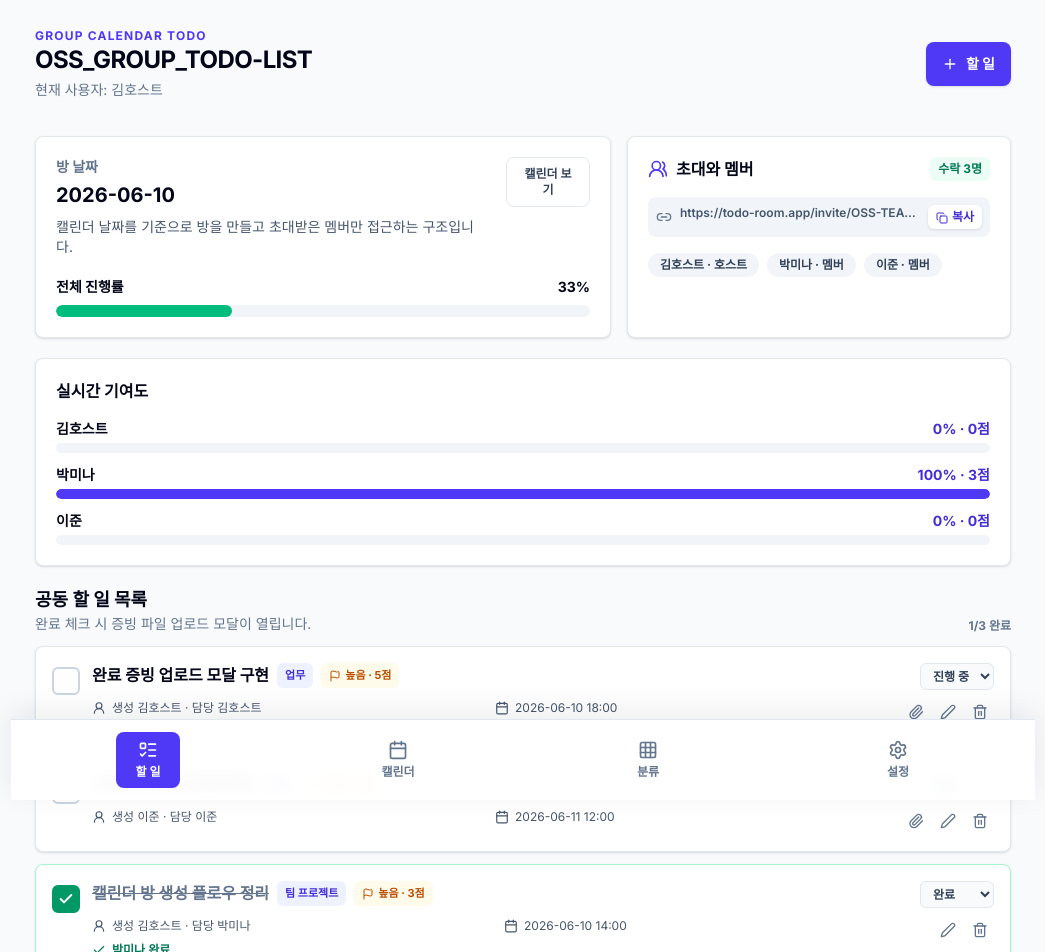
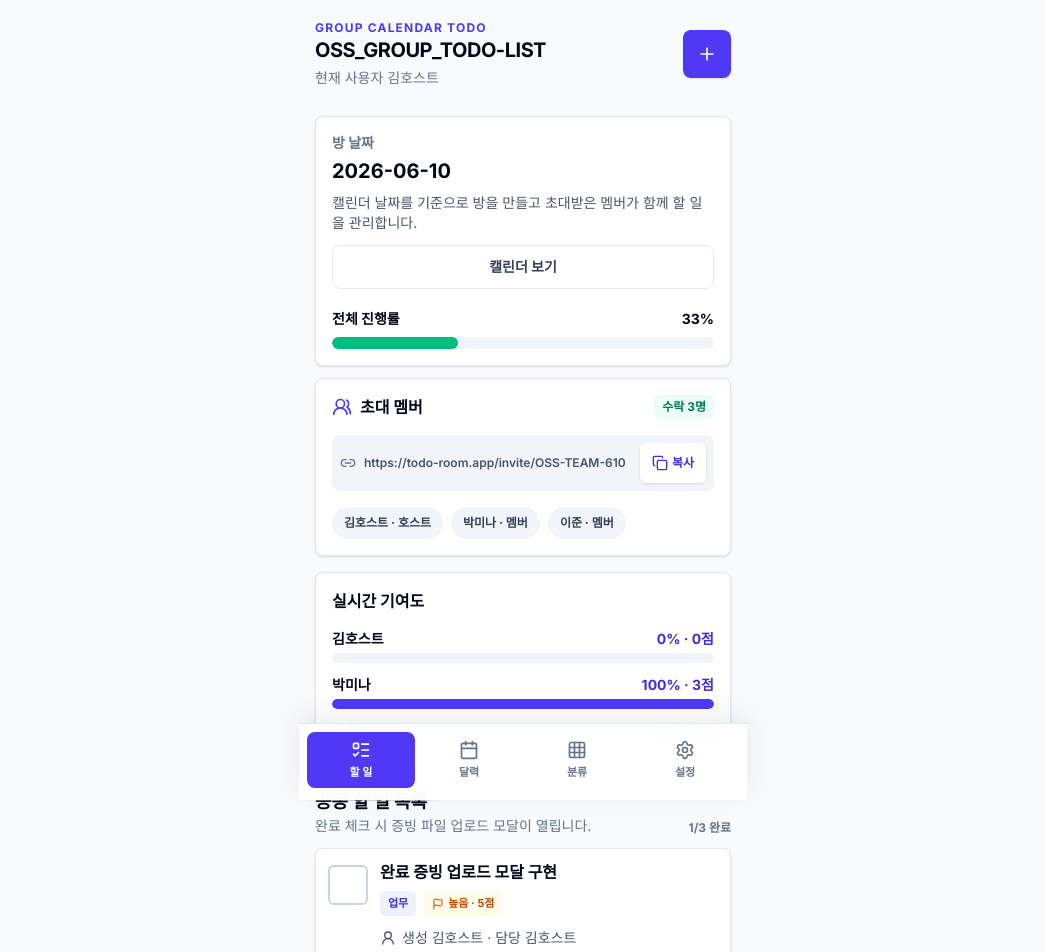
Before and after one commit to S3unghyun/OSS_Project, a React (Vite) app: page / in a window 1280 px wide. Shown: the top 952 px of the page, without its empty margins (117-1162 px from the left). Built offline with nearby package versions, Linux system fonts and the light colour scheme.

Commit message:
fix code , ui

```diff
--- a/src/App.tsx
+++ b/src/App.tsx
@@ -36,7 +36,7 @@ const INITIAL_TASKS: Task[] = [
   {
     id: 'task-1',
     roomId: 'room-1',
-    title: '캘린더 방 생성 플로우 정리',
+    title: '캘린더 기반 생성 플로우 정리',
     priority: 'High',
     category: 'Team Project',
     status: 'Completed',
@@ -47,7 +47,7 @@ const INITIAL_TASKS: Task[] = [
     assigneeId: 'u-mina',
     completedById: 'u-mina',
     completedAt: Date.now() - 7200000,
-    completionNote: '초대 링크 화면까지 검토 완료',
+    completionNote: '초대 링크 화면까지 검수 완료',
     postponeCount: 0
   },
   {
@@ -90,7 +90,7 @@ const INITIAL_SETTINGS: AppSettings = {
 
 const tabLabel: Record<TabType, string> = {
   'All Tasks': '할 일',
-  Calendar: '캘린더',
+  Calendar: '달력',
   Categories: '분류',
   Settings: '설정'
 };
@@ -291,7 +291,7 @@ export default function App() {
       ...INITIAL_ROOM,
       id: `room-${Date.now()}`,
       date: dateStr,
-      name: `${dateStr} 협업방`,
+      name: `${dateStr} 작업방`,
       inviteCode: `https://todo-room.app/invite/${Math.random().toString(36).slice(2, 9).toUpperCase()}`
     };
     setRoom(nextRoom);
@@ -322,7 +322,7 @@ export default function App() {
 
   return (
     <div className={`min-h-screen font-sans transition-colors ${settings.darkMode ? 'bg-slate-900 text-slate-50' : 'bg-slate-50 text-slate-950'}`}>
-      <div className="mx-auto flex min-h-screen max-w-5xl flex-col px-4 pb-24 pt-3 sm:px-6">
+      <div className="mx-auto flex min-h-screen w-full max-w-md flex-col px-3 pb-24 pt-2 sm:px-4">
         <main className="flex-1">
           {activeTab === 'All Tasks' && (
             <AllTasksView
@@ -375,7 +375,7 @@ export default function App() {
           )}
         </main>
 
-        <nav className="fixed bottom-0 left-0 right-0 z-40 mx-auto flex max-w-5xl items-center justify-around border-t border-slate-200 bg-white/95 px-3 py-3 shadow-[0_-8px_30px_rgba(15,23,42,0.08)] backdrop-blur dark:border-slate-700 dark:bg-slate-900/95">
+        <nav className="fixed bottom-0 left-0 right-0 z-40 mx-auto flex w-full max-w-md items-center justify-around border-t border-slate-200 bg-white/95 px-2 pb-[max(0.75rem,env(safe-area-inset-bottom))] pt-2 shadow-[0_-8px_30px_rgba(15,23,42,0.08)] backdrop-blur dark:border-slate-700 dark:bg-slate-900/95">
           {[
             { tab: 'All Tasks' as const, icon: <ListTodo className="h-5 w-5" /> },
             { tab: 'Calendar' as const, icon: <Calendar className="h-5 w-5" /> },
@@ -385,7 +385,7 @@ export default function App() {
             <button
               key={item.tab}
               onClick={() => setActiveTab(item.tab)}
-              className={`flex min-w-16 flex-col items-center gap-1 rounded-lg px-3 py-2 text-xs font-bold transition ${
+              className={`flex min-h-14 min-w-0 flex-1 flex-col items-center justify-center gap-1 rounded-lg px-2 py-2 text-[11px] font-bold transition ${
                 activeTab === item.tab ? 'bg-indigo-600 text-white' : 'text-slate-500 hover:bg-slate-100 dark:hover:bg-slate-800'
               }`}
             >
--- a/src/components/AllTasksView.tsx
+++ b/src/components/AllTasksView.tsx
@@ -58,28 +58,27 @@ export default function AllTasksView({
   };
 
   return (
-    <div className="space-y-5 pb-8">
-      <header className="sticky top-0 z-30 flex items-center justify-between bg-slate-50/90 py-4 backdrop-blur dark:bg-slate-900/90">
-        <div>
+    <div className="space-y-4 pb-8">
+      <header className="sticky top-0 z-30 flex items-center justify-between gap-3 bg-slate-50/90 py-3 backdrop-blur dark:bg-slate-900/90">
+        <div className="min-w-0">
           <p className="text-xs font-bold uppercase tracking-widest text-indigo-600">Group Calendar Todo</p>
-          <h1 className="text-2xl font-black tracking-tight">{room.name}</h1>
-          <p className="mt-1 text-sm text-slate-500">현재 사용자: {currentUser.name}</p>
+          <h1 className="break-words text-xl font-black tracking-tight">{room.name}</h1>
+          <p className="mt-1 truncate text-sm text-slate-500">현재 사용자 {currentUser.name}</p>
         </div>
-        <button onClick={onOpenNewTaskModal} className="flex items-center gap-2 rounded-lg bg-indigo-600 px-4 py-3 text-sm font-bold text-white shadow-sm hover:bg-indigo-700">
-          <Plus className="h-4 w-4" />
-          할 일
+        <button onClick={onOpenNewTaskModal} className="flex h-12 w-12 shrink-0 items-center justify-center rounded-lg bg-indigo-600 text-white shadow-sm hover:bg-indigo-700" title="할 일 추가">
+          <Plus className="h-5 w-5" />
         </button>
       </header>
 
-      <section className="grid gap-4 lg:grid-cols-[1.2fr_0.8fr]">
-        <div className="rounded-lg border border-slate-200 bg-white p-5 shadow-sm dark:border-slate-700 dark:bg-slate-800">
-          <div className="flex items-start justify-between gap-4">
-            <div>
+      <section className="grid gap-3">
+        <div className="rounded-lg border border-slate-200 bg-white p-4 shadow-sm dark:border-slate-700 dark:bg-slate-800">
+          <div className="flex flex-col gap-3">
+            <div className="min-w-0">
               <p className="text-sm font-bold text-slate-500">방 날짜</p>
               <h2 className="mt-1 text-xl font-black">{room.date}</h2>
-              <p className="mt-2 text-sm text-slate-600 dark:text-slate-300">캘린더 날짜를 기준으로 방을 만들고 초대받은 멤버만 접근하는 구조입니다.</p>
+              <p className="mt-2 text-sm text-slate-600 dark:text-slate-300">캘린더 날짜를 기준으로 방을 만들고 초대받은 멤버가 함께 할 일을 관리합니다.</p>
             </div>
-            <button onClick={() => onNavigateToTab('Calendar')} className="rounded-lg border border-slate-200 px-3 py-2 text-xs font-bold text-slate-700 hover:bg-slate-50 dark:border-slate-600 dark:text-slate-200">
+            <button onClick={() => onNavigateToTab('Calendar')} className="min-h-11 rounded-lg border border-slate-200 px-3 py-2 text-sm font-bold text-slate-700 hover:bg-slate-50 dark:border-slate-600 dark:text-slate-200">
               캘린더 보기
             </button>
           </div>
@@ -95,20 +94,20 @@ export default function AllTasksView({
           </div>
         </div>
 
-        <div className="rounded-lg border border-slate-200 bg-white p-5 shadow-sm dark:border-slate-700 dark:bg-slate-800">
-          <div className="flex items-center justify-between">
+        <div className="rounded-lg border border-slate-200 bg-white p-4 shadow-sm dark:border-slate-700 dark:bg-slate-800">
+          <div className="flex items-center justify-between gap-3">
             <h2 className="flex items-center gap-2 text-base font-black">
               <UsersRound className="h-5 w-5 text-indigo-600" />
-              초대와 멤버
+              초대 멤버
             </h2>
-            <span className="rounded-md bg-emerald-50 px-2 py-1 text-xs font-bold text-emerald-700">수락 {room.members.length}명</span>
+            <span className="shrink-0 rounded-md bg-emerald-50 px-2 py-1 text-xs font-bold text-emerald-700">수락 {room.members.length}명</span>
           </div>
 
-          <div className="mt-4 flex gap-2 rounded-lg bg-slate-100 p-2 dark:bg-slate-900">
-            <Link2 className="mt-1 h-4 w-4 shrink-0 text-slate-500" />
+          <div className="mt-4 flex items-center gap-2 rounded-lg bg-slate-100 p-2 dark:bg-slate-900">
+            <Link2 className="h-4 w-4 shrink-0 text-slate-500" />
             <p className="min-w-0 flex-1 truncate text-xs font-semibold text-slate-600 dark:text-slate-300">{room.inviteCode}</p>
-            <button onClick={handleCopyInvite} className="rounded-md bg-white px-2 py-1 text-xs font-bold text-indigo-700 shadow-sm dark:bg-slate-800">
-              <Copy className="mr-1 inline h-3 w-3" />
+            <button onClick={handleCopyInvite} className="min-h-10 shrink-0 rounded-md bg-white px-3 py-2 text-xs font-bold text-indigo-700 shadow-sm dark:bg-slate-800">
+              <Copy className="mr-1 inline h-4 w-4" />
               {copied ? '복사됨' : '복사'}
             </button>
           </div>
@@ -117,7 +116,7 @@ export default function AllTasksView({
             {room.members.map((member) => {
               const user = getUser(users, member.userId);
               return (
-                <span key={member.userId} className="rounded-full bg-slate-100 px-3 py-1 text-xs font-bold text-slate-700 dark:bg-slate-700 dark:text-slate-100">
+                <span key={member.userId} className="rounded-full bg-slate-100 px-3 py-2 text-xs font-bold text-slate-700 dark:bg-slate-700 dark:text-slate-100">
                   {user?.name} · {member.role === 'Host' ? '호스트' : '멤버'}
                 </span>
               );
@@ -126,16 +125,16 @@ export default function AllTasksView({
         </div>
       </section>
 
-      <section className="rounded-lg border border-slate-200 bg-white p-5 shadow-sm dark:border-slate-700 dark:bg-slate-800">
+      <section className="rounded-lg border border-slate-200 bg-white p-4 shadow-sm dark:border-slate-700 dark:bg-slate-800">
         <h2 className="text-base font-black">실시간 기여도</h2>
         <div className="mt-4 space-y-3">
           {contributions.map((item) => {
             const user = getUser(users, item.userId);
             return (
               <div key={item.userId}>
-                <div className="mb-1 flex items-center justify-between text-sm">
-                  <span className="font-bold">{user?.name}</span>
-                  <span className="font-black text-indigo-700">{item.percentage}% · {item.score}점</span>
+                <div className="mb-1 flex items-center justify-between gap-3 text-sm">
+                  <span className="truncate font-bold">{user?.name}</span>
+                  <span className="shrink-0 font-black text-indigo-700">{item.percentage}% · {item.score}점</span>
                 </div>
                 <div className="h-2.5 overflow-hidden rounded-full bg-slate-100">
                   <div className="h-full rounded-full bg-indigo-600 transition-all" style={{ width: `${item.percentage}%` }} />
@@ -147,12 +146,12 @@ export default function AllTasksView({
       </section>
 
       <section className="space-y-3">
-        <div className="flex items-end justify-between">
-          <div>
+        <div className="flex items-end justify-between gap-3">
+          <div className="min-w-0">
             <h2 className="text-lg font-black">공동 할 일 목록</h2>
             <p className="text-sm text-slate-500">완료 체크 시 증빙 파일 업로드 모달이 열립니다.</p>
           </div>
-          <span className="text-xs font-bold text-slate-500">{completed}/{tasks.length} 완료</span>
+          <span className="shrink-0 text-xs font-bold text-slate-500">{completed}/{tasks.length} 완료</span>
         </div>
 
         {sortedTasks.length > 0 ? (
@@ -171,7 +170,7 @@ export default function AllTasksView({
             ))}
           </div>
         ) : (
-          <div className="rounded-lg border border-dashed border-slate-300 bg-white p-10 text-center text-sm font-semibold text-slate-500 dark:border-slate-700 dark:bg-slate-800">
+          <div className="rounded-lg border border-dashed border-slate-300 bg-white p-8 text-center text-sm font-semibold text-slate-500 dark:border-slate-700 dark:bg-slate-800">
             아직 등록된 할 일이 없습니다.
           </div>
         )}
--- a/src/components/CompletionUploadModal.tsx
+++ b/src/components/CompletionUploadModal.tsx
@@ -39,17 +39,17 @@ export default function CompletionUploadModal({ task, users, currentUserId, onCl
       };
     }
 
-    onComplete(task.id, note.trim() || '완료 증빙이 등록되었습니다.', attachment);
+    onComplete(task.id, note.trim() || '완료 증빙을 등록했습니다.', attachment);
     setNote('');
     setFile(null);
   };
 
   return (
-    <div className="fixed inset-0 z-50 flex items-center justify-center bg-slate-950/65 p-4 backdrop-blur">
-      <form onSubmit={handleSubmit} className="w-full max-w-lg rounded-lg bg-white p-5 shadow-2xl dark:bg-slate-900">
+    <div className="fixed inset-0 z-50 flex items-end justify-center bg-slate-950/65 p-0 backdrop-blur sm:items-center sm:p-4">
+      <form onSubmit={handleSubmit} className="w-full max-w-md rounded-t-lg bg-white p-4 pb-[max(1rem,env(safe-area-inset-bottom))] shadow-2xl dark:bg-slate-900 sm:rounded-lg">
         <div className="mb-5">
           <p className="text-xs font-black uppercase tracking-widest text-emerald-600">완료 처리</p>
-          <h2 className="mt-1 text-xl font-black">{task.title}</h2>
+          <h2 className="mt-1 break-words text-xl font-black">{task.title}</h2>
           <p className="mt-2 text-sm text-slate-500">
             {currentUser?.name}님이 완료자로 기록되고, 첨부 파일은 이 할 일의 완료 증빙으로 저장됩니다.
           </p>
@@ -60,9 +60,9 @@ export default function CompletionUploadModal({ task, users, currentUserId, onCl
           <textarea
             value={note}
             onChange={(event) => setNote(event.target.value)}
-            rows={3}
+            rows={4}
             placeholder="작업 결과나 확인 내용을 적어 주세요."
-            className="mt-2 w-full resize-none rounded-lg border border-slate-200 bg-slate-50 px-4 py-3 text-sm outline-none focus:border-emerald-500 dark:border-slate-700 dark:bg-slate-800"
+            className="mt-2 w-full resize-none rounded-lg border border-slate-200 bg-slate-50 px-4 py-3 text-base outline-none focus:border-emerald-500 dark:border-slate-700 dark:bg-slate-800"
           />
         </label>
 
@@ -71,16 +71,16 @@ export default function CompletionUploadModal({ task, users, currentUserId, onCl
           <input
             type="file"
             onChange={(event) => setFile(event.target.files?.[0] || null)}
-            className="mt-2 w-full rounded-lg border border-dashed border-slate-300 bg-slate-50 px-4 py-4 text-sm font-semibold dark:border-slate-700 dark:bg-slate-800"
+            className="mt-2 min-h-14 w-full rounded-lg border border-dashed border-slate-300 bg-slate-50 px-4 py-4 text-sm font-semibold dark:border-slate-700 dark:bg-slate-800"
           />
         </label>
 
-        <div className="mt-6 flex gap-2">
-          <button type="button" onClick={onClose} className="flex-1 rounded-lg border border-slate-200 px-4 py-3 text-sm font-black text-slate-700 hover:bg-slate-50 dark:border-slate-700 dark:text-slate-200">
+        <div className="mt-6 grid grid-cols-2 gap-2">
+          <button type="button" onClick={onClose} className="min-h-12 rounded-lg border border-slate-200 px-4 py-3 text-sm font-black text-slate-700 hover:bg-slate-50 dark:border-slate-700 dark:text-slate-200">
             취소
           </button>
-          <button type="submit" className="flex-1 rounded-lg bg-emerald-600 px-4 py-3 text-sm font-black text-white hover:bg-emerald-700">
-            업로드하고 완료
+          <button type="submit" className="min-h-12 rounded-lg bg-emerald-600 px-4 py-3 text-sm font-black text-white hover:bg-emerald-700">
+            업로드 후 완료
           </button>
         </div>
       </form>
--- a/src/components/TaskCard.tsx
+++ b/src/components/TaskCard.tsx
@@ -41,21 +41,21 @@ export default function TaskCard({ task, users, onToggleStatus, onStatusChange,
   const completedBy = getUserName(users, task.completedById);
 
   return (
-    <article className={`rounded-lg border bg-white p-4 shadow-sm transition dark:border-slate-700 dark:bg-slate-800 ${isCompleted ? 'border-emerald-200' : 'border-slate-200'}`}>
+    <article className={`rounded-lg border bg-white p-3 shadow-sm transition dark:border-slate-700 dark:bg-slate-800 ${isCompleted ? 'border-emerald-200' : 'border-slate-200'}`}>
       <div className="flex gap-3">
         <button
           onClick={() => onToggleStatus(task.id)}
-          className={`mt-1 flex h-7 w-7 shrink-0 items-center justify-center rounded-md border-2 transition ${
+          className={`mt-1 flex h-10 w-10 shrink-0 items-center justify-center rounded-md border-2 transition ${
             isCompleted ? 'border-emerald-600 bg-emerald-600 text-white' : 'border-slate-300 hover:border-indigo-500'
           }`}
           aria-label="완료 상태 변경"
         >
-          {isCompleted && <Check className="h-4 w-4 stroke-[3]" />}
+          {isCompleted && <Check className="h-5 w-5 stroke-[3]" />}
         </button>
 
         <div className="min-w-0 flex-1">
           <div className="flex flex-wrap items-center gap-2">
-            <h3 className={`truncate text-base font-bold ${isCompleted ? 'text-slate-500 line-through' : 'text-slate-950 dark:text-white'}`}>{task.title}</h3>
+            <h3 className={`min-w-full break-words text-base font-bold leading-snug ${isCompleted ? 'text-slate-500 line-through' : 'text-slate-950 dark:text-white'}`}>{task.title}</h3>
             <span className="rounded-md bg-indigo-50 px-2 py-1 text-[11px] font-bold text-indigo-700">{categoryLabel[task.category]}</span>
             <span className="rounded-md bg-amber-50 px-2 py-1 text-[11px] font-bold text-amber-700">
               <Flag className="mr-1 inline h-3 w-3" />
@@ -63,65 +63,65 @@ export default function TaskCard({ task, users, onToggleStatus, onStatusChange,
             </span>
           </div>
 
-          <div className="mt-3 grid gap-2 text-xs text-slate-600 dark:text-slate-300 sm:grid-cols-2">
-            <span className="flex items-center gap-1.5">
-              <UserRound className="h-3.5 w-3.5" />
-              생성 {creator} · 담당 {assignee}
+          <div className="mt-3 grid gap-2 text-sm text-slate-600 dark:text-slate-300">
+            <span className="flex min-w-0 items-center gap-1.5">
+              <UserRound className="h-4 w-4 shrink-0" />
+              <span className="min-w-0 truncate">생성 {creator} · 담당 {assignee}</span>
             </span>
-            <span className="flex items-center gap-1.5">
-              <Calendar className="h-3.5 w-3.5" />
-              {task.dueDate}
+            <span className="flex min-w-0 items-center gap-1.5">
+              <Calendar className="h-4 w-4 shrink-0" />
+              <span className="min-w-0 truncate">{task.dueDate}</span>
             </span>
             {task.completedById && (
-              <span className="flex items-center gap-1.5 font-semibold text-emerald-700">
-                <Check className="h-3.5 w-3.5" />
-                {completedBy} 완료
+              <span className="flex min-w-0 items-center gap-1.5 font-semibold text-emerald-700">
+                <Check className="h-4 w-4 shrink-0" />
+                <span className="min-w-0 truncate">{completedBy} 완료</span>
               </span>
             )}
             {task.attachment && (
               <a
                 href={task.attachment.dataUrl}
                 download={task.attachment.fileName}
-                className="flex items-center gap-1.5 font-semibold text-indigo-700 hover:underline"
+                className="flex min-w-0 items-center gap-1.5 font-semibold text-indigo-700 hover:underline"
               >
-                <Download className="h-3.5 w-3.5" />
-                {task.attachment.fileName}
+                <Download className="h-4 w-4 shrink-0" />
+                <span className="min-w-0 truncate">{task.attachment.fileName}</span>
               </a>
             )}
           </div>
 
           {task.completionNote && (
-            <p className="mt-3 rounded-lg bg-emerald-50 px-3 py-2 text-xs font-medium text-emerald-900">
-              <FileText className="mr-1 inline h-3.5 w-3.5" />
+            <p className="mt-3 break-words rounded-lg bg-emerald-50 px-3 py-2 text-sm font-medium text-emerald-900">
+              <FileText className="mr-1 inline h-4 w-4" />
               {task.completionNote}
             </p>
           )}
         </div>
+      </div>
 
-        <div className="flex shrink-0 flex-col items-end gap-2">
+      <div className="mt-3 flex items-center gap-2">
         <select
           value={task.status}
           onChange={(event) => onStatusChange(task.id, event.target.value as Task['status'])}
-            className="rounded-md border border-slate-200 bg-slate-50 px-2 py-1 text-xs font-bold text-slate-700 dark:border-slate-600 dark:bg-slate-900 dark:text-slate-200"
+          className="min-h-11 min-w-0 flex-1 rounded-md border border-slate-200 bg-slate-50 px-3 py-2 text-sm font-bold text-slate-700 dark:border-slate-600 dark:bg-slate-900 dark:text-slate-200"
         >
           <option value="To Do">{statusLabel['To Do']}</option>
           <option value="In Progress">{statusLabel['In Progress']}</option>
           <option value="Completed">{statusLabel.Completed}</option>
         </select>
 
-          <div className="flex gap-1">
+        <div className="flex shrink-0 gap-1">
           {onPostpone && !isCompleted && (
-              <button onClick={() => onPostpone(task.id)} className="rounded-md p-1.5 text-slate-500 hover:bg-amber-50 hover:text-amber-700" title="하루 미루기">
+            <button onClick={() => onPostpone(task.id)} className="flex h-11 w-11 items-center justify-center rounded-md text-slate-500 hover:bg-amber-50 hover:text-amber-700" title="하루 미루기">
               <Paperclip className="h-4 w-4" />
             </button>
           )}
-            <button onClick={() => onEdit(task)} className="rounded-md p-1.5 text-slate-500 hover:bg-indigo-50 hover:text-indigo-700" title="수정">
+          <button onClick={() => onEdit(task)} className="flex h-11 w-11 items-center justify-center rounded-md text-slate-500 hover:bg-indigo-50 hover:text-indigo-700" title="수정">
             <Edit2 className="h-4 w-4" />
           </button>
-            <button onClick={() => onDelete(task.id)} className="rounded-md p-1.5 text-slate-500 hover:bg-rose-50 hover:text-rose-700" title="삭제">
+          <button onClick={() => onDelete(task.id)} className="flex h-11 w-11 items-center justify-center rounded-md text-slate-500 hover:bg-rose-50 hover:text-rose-700" title="삭제">
             <Trash2 className="h-4 w-4" />
           </button>
-          </div>
         </div>
       </div>
     </article>
```
Also changed, not shown: src/components/CalendarView.tsx (+19 -19 lines), src/components/CategoriesView.tsx (+11 -11 lines), src/components/NewTaskModal.tsx (+19 -19 lines), src/components/SettingsView.tsx (+38 -38 lines). Lines whose indentation alone changed are shown as unchanged.
